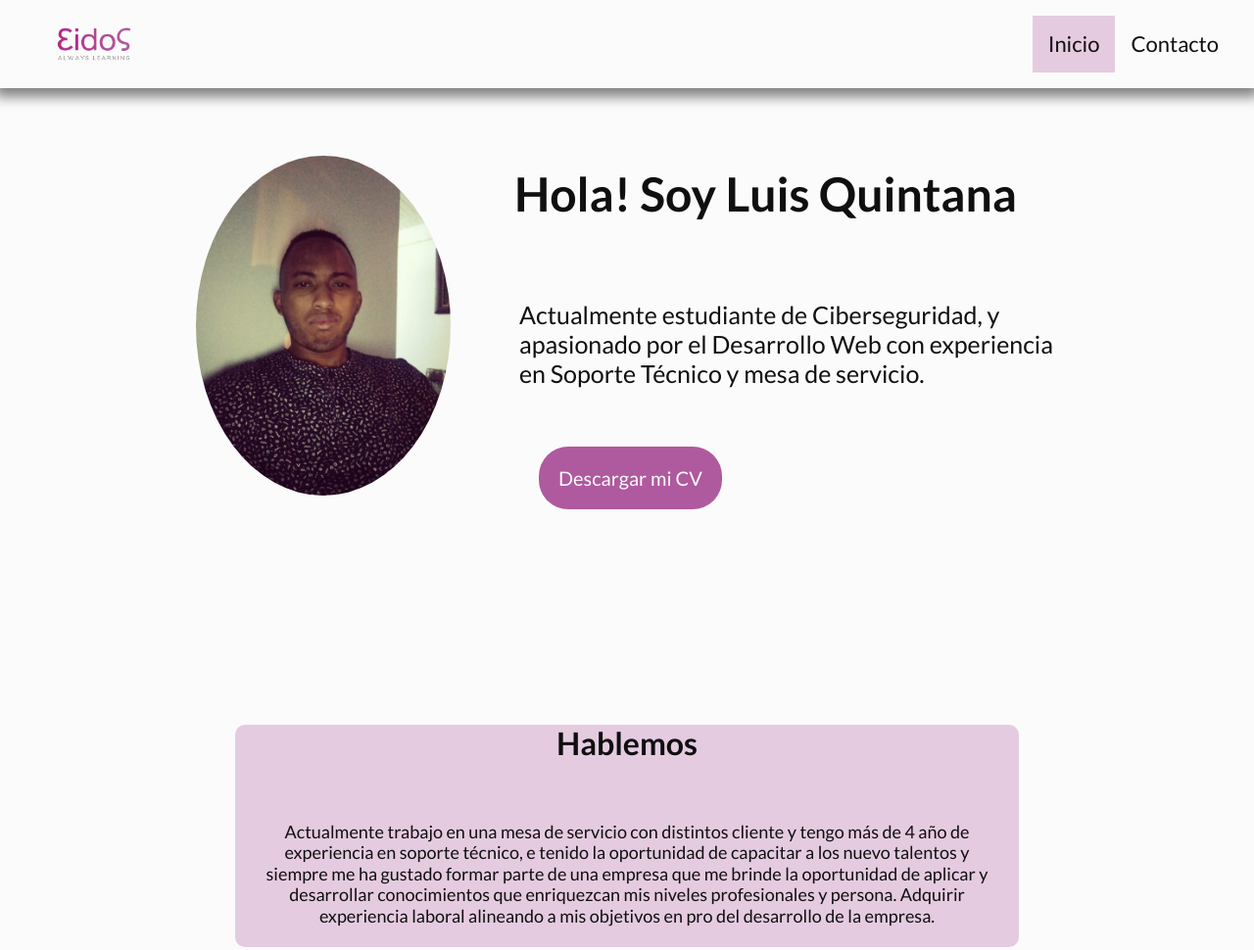
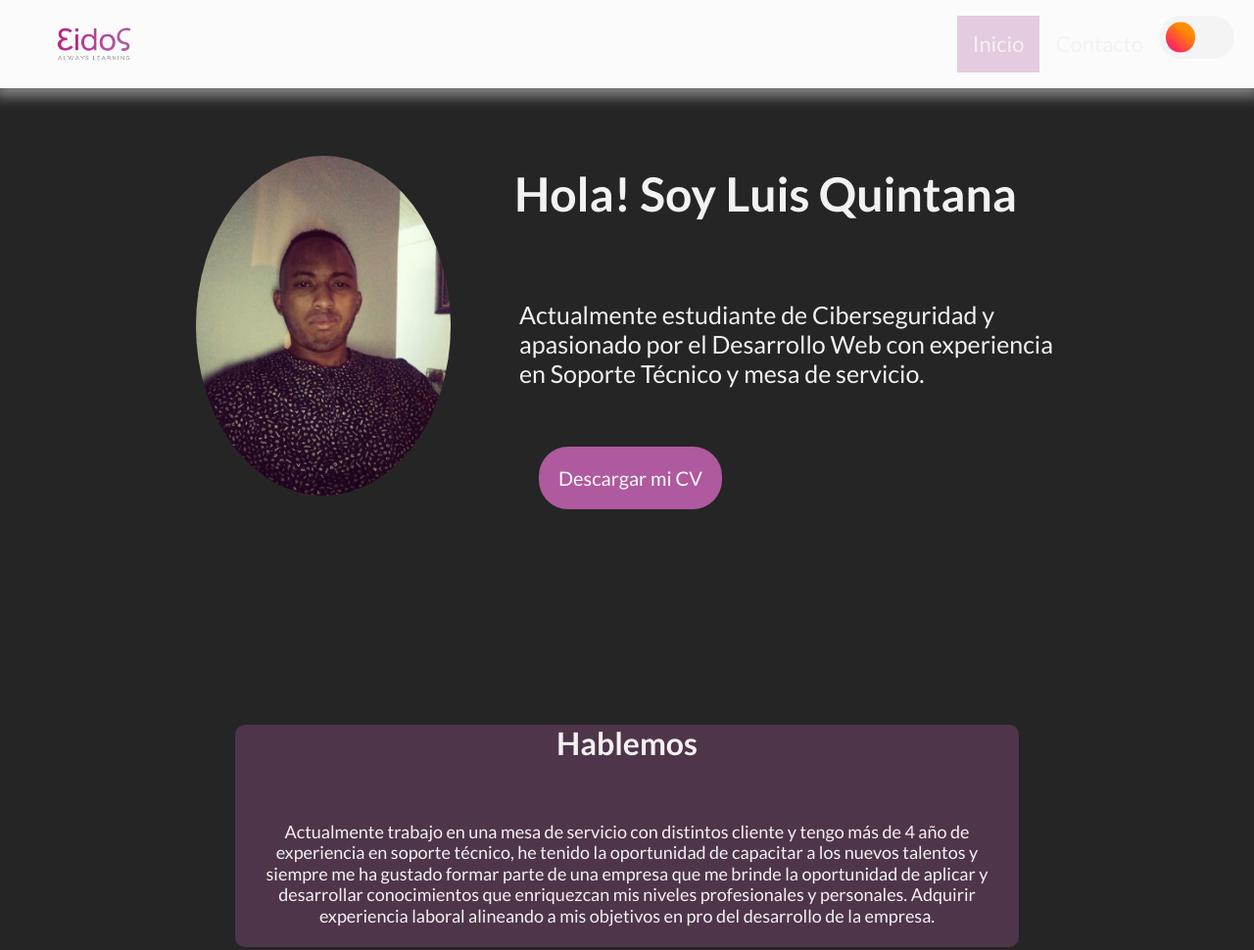
Before and after one commit to Luisqb/proyecto-2-cod-latam, a plain HTML site: page index.html in a window 1280 px wide. Shown: the top 970 px of the page at 98% size. Drawn offline with Linux system fonts and the light colour scheme.

Commit message:
Mis cambio del domingo

```diff
--- a/css/styles.css
+++ b/css/styles.css
@@ -24,6 +24,8 @@ body {
     font-size: 18px;
     line-height: 1.2;
     color: #0f0f0f;
+
+
 
 }
 
@@ -174,6 +176,68 @@ footer{
     text-align: center;
 }
 
+/* The switch - the box around the slider */
+.switch {
+    display: block;
+    --width-of-switch: 3.5em;
+    --height-of-switch: 2em;
+    /* tamaño del icono del control deslizante -- sol y luna */
+    --size-of-icon: 1.4em;
+    /* it is like a inline-padding of switch */
+    --slider-offset: 0.3em;
+    position: relative;
+    width: var(--width-of-switch);
+    height: var(--height-of-switch);
+  }
+
+  /* Hide default HTML checkbox */
+  .switch input {
+    opacity: 0;
+    width: 0;
+    height: 0;
+  }
+
+  /* The slider */
+  .slider {
+    position: absolute;
+    cursor: pointer;
+    top: 0;
+    left: 0;
+    right: 0;
+    bottom: 0;
+    background-color: #f4f4f5;
+    transition: .4s;
+    border-radius: 30px;
+  }
+
+  .slider:before {
+    position: absolute;
+    content: "";
+    height: var(--size-of-icon,1.4em);
+    width: var(--size-of-icon,1.4em);
+    border-radius: 20px;
+    left: var(--slider-offset,0.3em);
+    top: 50%;
+    transform: translateY(-50%);
+    background: linear-gradient(40deg,#ff0080,#ff8c00 70%);
+    ;
+   transition: .4s;
+  }
+
+  input:checked + .slider {
+    background-color: #303136;
+  }
+
+  input:checked + .slider:before {
+    left: calc(100% - (var(--size-of-icon,1.4em) + var(--slider-offset,0.3em)));
+    background: #303136;
+    /* change the value of second inset in box-shadow to change the angle and direction of the moon  */
+    box-shadow: inset -3px -2px 5px -2px #8983f7, inset -10px -4px 0 0 #a3dafb;
+  }
+
+
+
+
 @media(min-width: 1024px) {
 
     h1{
@@ -210,6 +274,12 @@ footer{
         font-size: 25px;
     }
 }
+.dark-mode {
+    background-color: #252525;
+    color: #f2f2f2;
+
+
+}
 
 
 /* Recomendaciones!
--- a/index.html
+++ b/index.html
@@ -4,12 +4,12 @@
     <meta charset="UTF-8">
     <meta http-equiv="X-UA-Compatible" content="IE=edge">
     <meta name="viewport" content="width=device-width, initial-scale=1.0">
-    <title>Luis Quintana</title>
+    <title>Luis Alfredo Quintana Bolivar</title>
 
     <!-- CSS -->
     <link rel="stylesheet" href="css/styles.css">
 </head>
-<body>
+<body class="dark-mode">
     <header>
         <img class="logo" src="img/logo.png" alt="logo del proyecto">
         <nav>
@@ -18,6 +18,10 @@
                     <a href="#inicio" class="active">Inicio</a></li>
                 <li class="iten-menu" >
                     <a href="#contacto">Contacto</a></li>
+                <label class="switch">
+                <input type="checkbox" onclick="DarkMode()">
+                <span class="slider"></span>
+                </label>
             </ul>
         </nav>
 
@@ -35,7 +39,7 @@
 
                 <p class="quien-soy">
 
-                    Actualmente estudiante de Ciberseguridad, y apasionado por el Desarrollo Web con experiencia en Soporte Técnico y mesa de servicio.
+                    Actualmente estudiante de Ciberseguridad y apasionado por el Desarrollo Web con experiencia en Soporte Técnico y mesa de servicio.
 
                 </p>
 
@@ -51,7 +55,7 @@
             <article class="hablemos">
                 <h2>Hablemos</h2>
                 <p>
-                    Actualmente trabajo en una mesa de servicio con distintos cliente y tengo más de 4 año de experiencia en soporte técnico, e tenido la oportunidad de capacitar a los nuevo talentos y siempre me ha gustado formar parte de una empresa que me brinde la oportunidad de aplicar y desarrollar conocimientos que enriquezcan mis niveles profesionales y persona. Adquirir experiencia laboral alineando a mis objetivos en pro del desarrollo de la empresa.
+                Actualmente trabajo en una mesa de servicio con distintos cliente y tengo más de 4 año de experiencia en soporte técnico, he tenido la oportunidad de capacitar a los nuevos talentos y siempre me ha gustado formar parte de una empresa que me brinde la oportunidad de aplicar y desarrollar conocimientos que enriquezcan mis niveles profesionales y personales. Adquirir experiencia laboral alineando a mis objetivos en pro del desarrollo de la empresa.
                 </p>
             </article>
 
--- a/js/javaScript.js
+++ b/js/javaScript.js
@@ -8,3 +8,10 @@ itemMenu.forEach(function(iten) {
         e.target.classList.add("active");
     });
 });
+
+
+function DarkMode(){
+    var cuerpoweb = document.body;
+    cuerpoweb.classList.toggle("dark-mode");
+
+}
```
